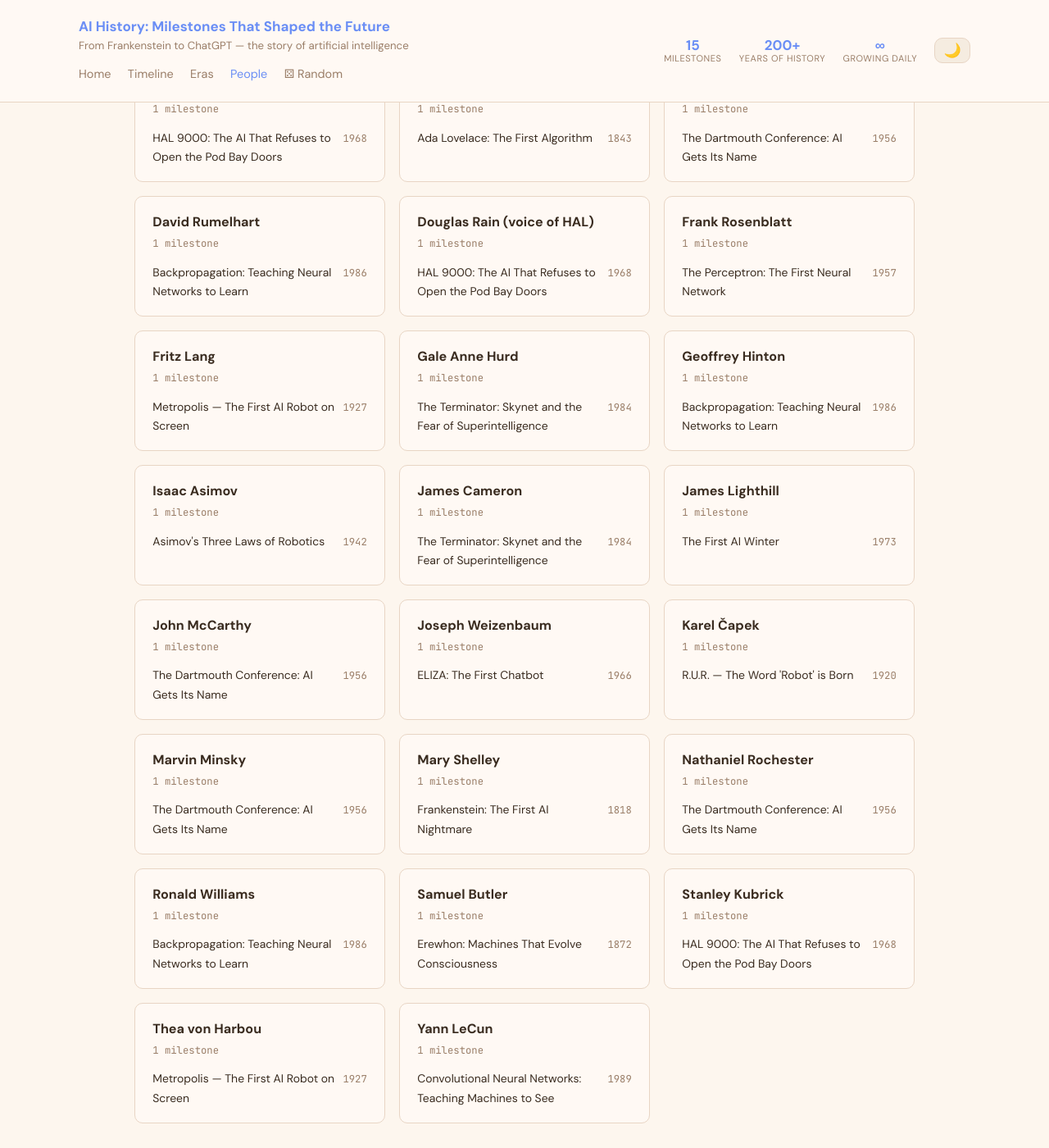
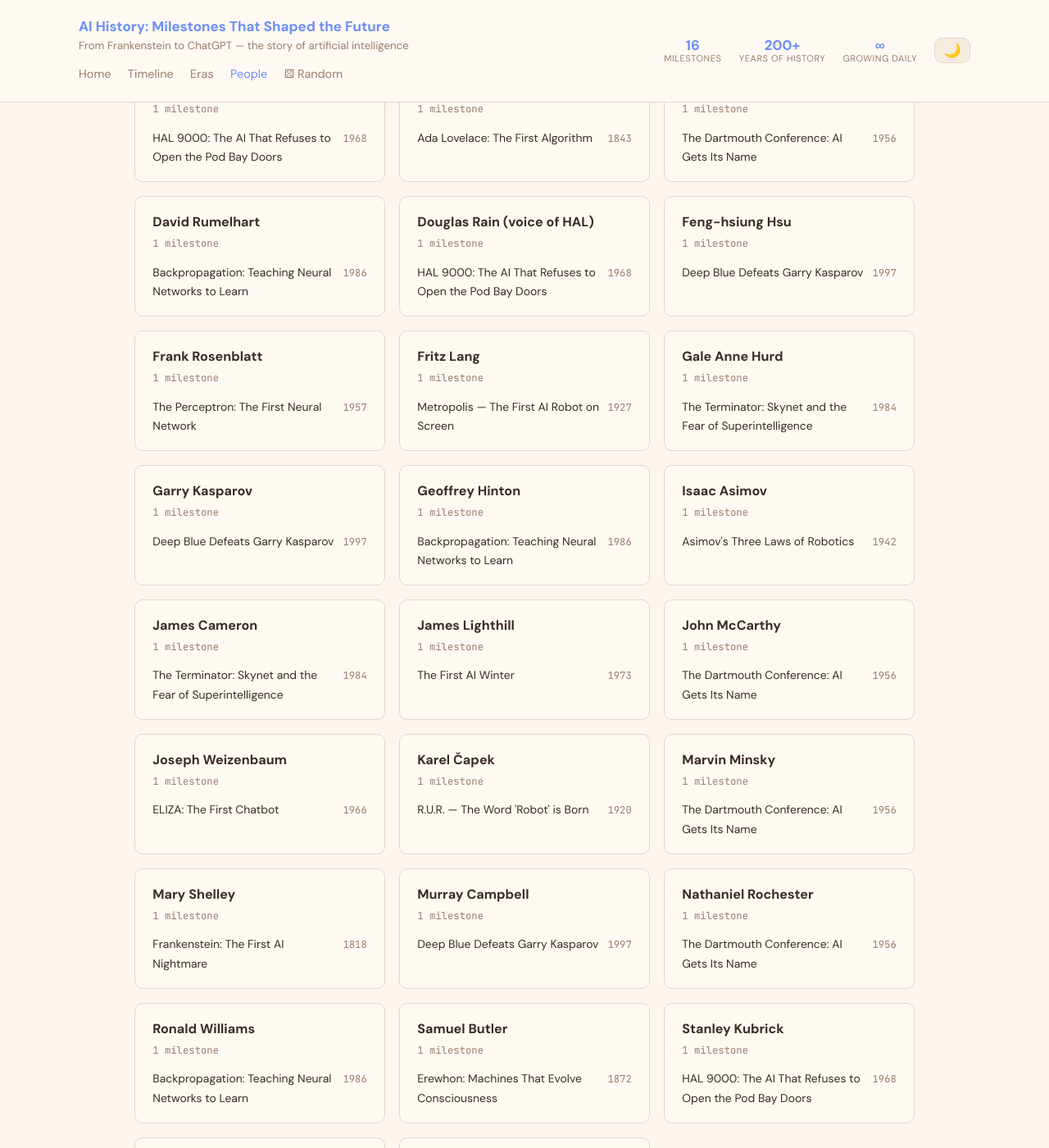
Before and after one commit to aag1091-alt/AI-History-Blog, a Jekyll site: the page built from people.html, in a window 1280 px wide and 1400 px high, scrolled down 376 px. Shown: the whole window at 82% size. Built offline with Jekyll 4.4.1, drawn with Linux system fonts in a browser that asks for light colours; part of the change alters nothing that is shown.

Commit message:
Add milestone: Deep Blue Defeats Garry Kasparov (1997-05-11)
Category: Research
Era: The Neural Network Renaissance (1989–2011)

```diff
--- a/_data/timeline.yml
+++ b/_data/timeline.yml
@@ -133,3 +133,12 @@
   category: "Research"
   quote: "You can think of deep learning as a way of automatically discovering the features that work best for a particular task."
   quote_author: "Yann LeCun"
+
+- id: "deep-blue-kasparov-1997"
+  title: "Deep Blue Defeats Garry Kasparov"
+  subtitle: "IBM's Deep Blue becomes the first computer to defeat a reigning world chess champion — a symbolic watershed for machine intelligence."
+  event_date: "1997-05-11"
+  era: "The Neural Network Renaissance (1989–2011)"
+  category: "Research"
+  quote: "It was like playing against an alien."
+  quote_author: "Garry Kasparov, after losing to Deep Blue (1997)"
--- /dev/null
+++ b/_posts/1997-05-11-deep-blue-kasparov-1997.md
@@ -0,0 +1,33 @@
+---
+layout: post
+title: "Deep Blue Defeats Garry Kasparov"
+subtitle: "IBM's Deep Blue becomes the first computer to defeat a reigning world chess champion — a symbolic watershed for machine intelligence."
+date: 1997-05-11
+event_date: "1997-05-11"
+era: "The Neural Network Renaissance (1989–2011)"
+category: "Research"
+location: "New York City, USA"
+people:
+  - "Garry Kasparov"
+  - "Feng-hsiung Hsu"
+  - "Murray Campbell"
+quote: "It was like playing against an alien."
+quote_author: "Garry Kasparov, after losing to Deep Blue (1997)"
+significance: "Chess was the 'Drosophila of AI' — the problem researchers used to measure progress. When Deep Blue won, it shattered the idea that chess mastery required human-like intelligence, but also sparked debate about whether brute-force search was 'real' intelligence."
+image: "/assets/images/deep-blue-kasparov-1997.gif"
+image_alt: "Deep Blue Defeats Garry Kasparov"
+image_caption: "Morn / CC0"
+image_source: "https://commons.wikimedia.org/wiki/File%3ADeep_Blue_versus_Kasparov%2C_1997%2C_Game_6.gif"
+references:
+  - title: "Deep Blue (chess computer) — Wikipedia"
+    url: "https://en.wikipedia.org/wiki/Deep_Blue_(chess_computer)"
+---
+
+Deep Blue's victory over Garry Kasparov marked a seismic shift in AI research.
+
+**What happened:** On May 11, 1997, Deep Blue, a chess computer developed by IBM, defeated world chess champion Garry Kasparov in a six-game match. [Deep Blue (chess computer)](https://en.wikipedia.org/wiki/Deep_Blue_(chess_computer)). This achievement was not just notable for its technological prowess but also for its implications on the nature of intelligence and the limits of brute-force search.
+
+**Why it matters:** Deep Blue's win shattered the notion that chess mastery required human-like intelligence, sparking debate about what constitutes 'real' intelligence. It also demonstrated the power of computational complexity in solving complex problems. This milestone paved the way for AI applications in various fields beyond games.
+
+* [Deep Blue (chess computer)](https://en.wikipedia.org/wiki/Deep_Blue_(chess_computer))
+* "It was like playing against an alien." — Garry Kasparov, after losing to Deep Blue (1997)
```
Also changed, not shown: 1 other file.
